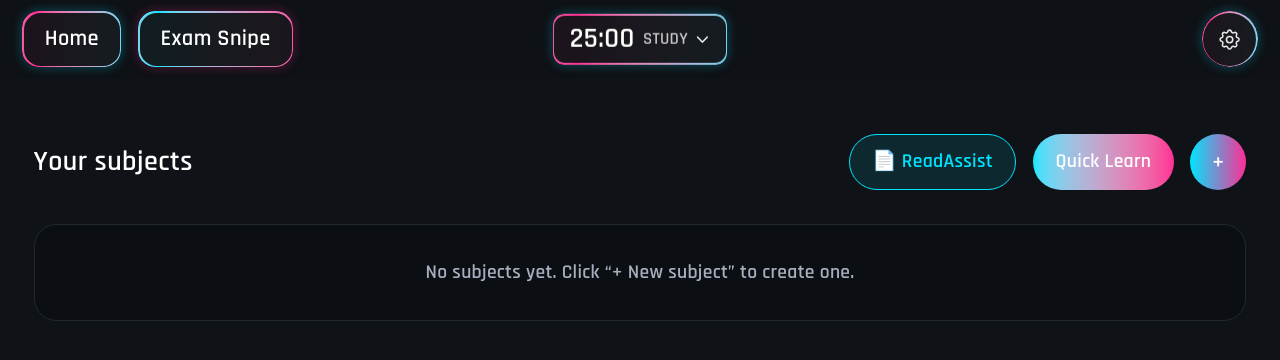
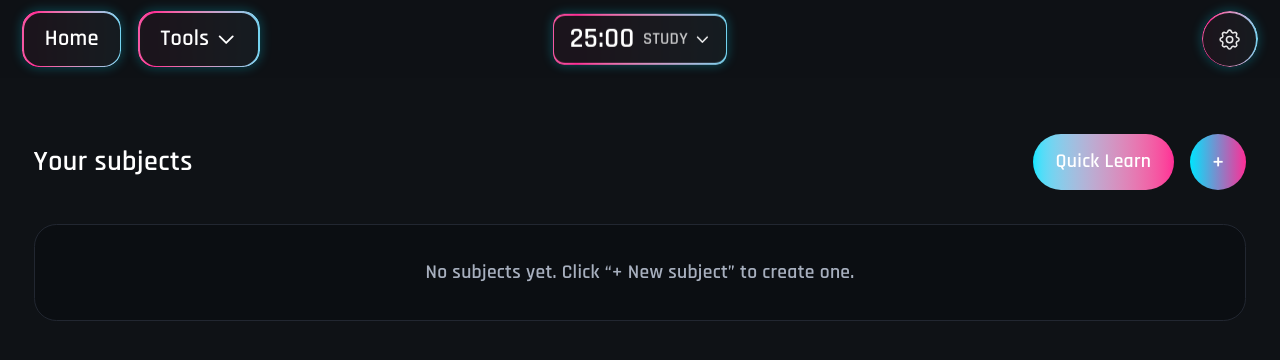
Before and after one commit to callewallerstedt/atomize, a Next.js app: page / in a window 1280 px wide. Shown: the top 360 px of the page. Built offline with nearby package versions, Linux system fonts and the light colour scheme.

Commit message:
Tools dropdown: add global Tools button with Exam Snipe and Read Assist options; remove duplicate buttons from header and homepage

```diff
--- a/src/app/page.tsx
+++ b/src/app/page.tsx
@@ -87,12 +87,6 @@ export default function Home() {
       <div className="mx-auto flex w-full max-w-5xl items-center justify-between">
         <h1 className="text-xl font-semibold text-white">Your subjects</h1>
         <div className="flex items-center gap-3">
-          <button
-            onClick={() => router.push('/readassist')}
-            className="inline-flex h-10 items-center rounded-full border border-[#00E5FF] bg-[#00E5FF]/10 px-4 text-sm font-medium text-[#00E5FF] hover:bg-[#00E5FF]/20 transition-colors"
-          >
-            📄 ReadAssist
-          </button>
           <button
             onClick={() => { setQuickLearnQuery(""); setQuickLearnOpen(true); }}
             className="inline-flex h-10 items-center rounded-full bg-gradient-to-r from-[#00E5FF] to-[#FF2D96] px-4 text-sm font-medium text-white hover:opacity-95"
--- a/src/components/Shell.tsx
+++ b/src/components/Shell.tsx
@@ -385,6 +385,7 @@ export default function Shell({ children }: { children: React.ReactNode }) {
   const router = useRouter();
   const [subjects, setSubjects] = useState<Subject[]>([]);
   const [settingsOpen, setSettingsOpen] = useState(false);
+  const [toolsDropdownOpen, setToolsDropdownOpen] = useState(false);
   const [isLoading, setIsLoading] = useState(true);
 
   useEffect(() => {
@@ -420,6 +421,21 @@ export default function Shell({ children }: { children: React.ReactNode }) {
       console.error('Error loading theme:', e);
     }
   }, [pathname]);
+
+  // Close dropdown when clicking outside
+  useEffect(() => {
+    const handleClickOutside = (event: MouseEvent) => {
+      if (settingsOpen && !(event.target as Element).closest('.settings-modal')) {
+        setSettingsOpen(false);
+      }
+      if (toolsDropdownOpen && !(event.target as Element).closest('.tools-dropdown')) {
+        setToolsDropdownOpen(false);
+      }
+    };
+
+    document.addEventListener('mousedown', handleClickOutside);
+    return () => document.removeEventListener('mousedown', handleClickOutside);
+  }, [settingsOpen, toolsDropdownOpen]);
 
   const crumbs = useMemo(() => {
     const parts = (pathname || "/").split("/").filter(Boolean);
@@ -486,26 +502,76 @@ export default function Shell({ children }: { children: React.ReactNode }) {
               >
                 <span className="relative z-10">Home</span>
               </button>
+              <div className="relative tools-dropdown">
                 <button
-                onClick={() => router.push('/exam-snipe')}
+                  onClick={() => setToolsDropdownOpen(!toolsDropdownOpen)}
                   className="relative inline-flex items-center rounded-xl px-4 py-2
                              text-white bg-[var(--background)]/90 backdrop-blur-md
                              border-0 outline-none focus:outline-none
                              before:absolute before:inset-0 before:rounded-xl
-                           before:bg-gradient-to-r before:from-[#FF2D96] before:via-[#00E5FF] before:to-[#FF2D96]
+                             before:bg-gradient-to-r before:from-[#00E5FF] before:via-[#FF2D96] before:to-[#00E5FF]
                              before:bg-[length:200%_200%] before:animate-[gradient-shift_15s_ease-in-out_infinite]
                              before:p-[1px] before:content-['']
                              after:absolute after:inset-[1px] after:rounded-xl
                              after:bg-[var(--background)]/95 after:backdrop-blur-md
-                           shadow-[0_0_8px_rgba(255,45,150,0.3)]
-                           hover:shadow-[0_0_12px_rgba(255,45,150,0.4),0_0_18px_rgba(0,229,255,0.2)]
+                             shadow-[0_0_8px_rgba(0,229,255,0.3)]
+                             hover:shadow-[0_0_12px_rgba(0,229,255,0.4),0_0_18px_rgba(255,45,150,0.2)]
                              hover:before:bg-[length:250%_250%]
-                           active:shadow-[0_0_4px_rgba(255,45,150,0.5),inset_0_0_8px_rgba(255,45,150,0.2)]
+                             active:shadow-[0_0_4px_rgba(0,229,255,0.5),inset_0_0_8px_rgba(0,229,255,0.2)]
                              transition-all duration-200 ease-out
                              overflow-hidden"
                 >
-                <span className="relative z-10">Exam Snipe</span>
+                  <span className="relative z-10">Tools</span>
+                  <svg
+                    className={`relative z-10 h-4 w-4 ml-1 transition-transform duration-200 ${toolsDropdownOpen ? 'rotate-180' : ''}`}
+                    fill="none"
+                    viewBox="0 0 24 24"
+                    stroke="currentColor"
+                  >
+                    <path strokeLinecap="round" strokeLinejoin="round" strokeWidth={2} d="M19 9l-7 7-7-7" />
+                  </svg>
                 </button>
+
+                {/* Tools Dropdown */}
+                {toolsDropdownOpen && (
+                  <div className="absolute top-full mt-2 left-1/2 transform -translate-x-1/2 z-50">
+                    <div className="relative rounded-xl p-2
+                                 bg-[var(--background)]/95 backdrop-blur-md
+                                 border border-transparent
+                                 before:absolute before:inset-0 before:rounded-xl
+                                 before:bg-gradient-to-r before:from-[#00E5FF] before:via-[#FF2D96] before:to-[#00E5FF]
+                                 before:bg-[length:200%_200%] before:animate-[gradient-shift_15s_ease-in-out_infinite]
+                                 before:p-[1px] before:content-['']
+                                 after:absolute after:inset-[1px] after:rounded-xl
+                                 after:bg-[var(--background)]/98 after:backdrop-blur-md
+                                 shadow-[0_0_10px_rgba(0,229,255,0.3)]
+                                 overflow-hidden">
+                      <div className="relative z-10 space-y-1 min-w-[160px]">
+                        <button
+                          onClick={() => {
+                            router.push('/exam-snipe');
+                            setToolsDropdownOpen(false);
+                          }}
+                          className="w-full text-left px-3 py-2 rounded-lg bg-[var(--background)]/60 text-[var(--foreground)]
+                                     hover:bg-[var(--background)]/80 transition-colors text-sm"
+                        >
+                          Exam Snipe
+                        </button>
+                        <button
+                          onClick={() => {
+                            router.push('/readassist');
+                            setToolsDropdownOpen(false);
+                          }}
+                          className="w-full text-left px-3 py-2 rounded-lg bg-[var(--background)]/60 text-[var(--foreground)]
+                                     hover:bg-[var(--background)]/80 transition-colors text-sm"
+                        >
+                          Read Assist
+                        </button>
+                      </div>
+                    </div>
+                  </div>
+                )}
+              </div>
             </div>
 
             {/* Absolutely centered Pomodoro Timer */}
```
Lines whose indentation alone changed are shown as unchanged.
